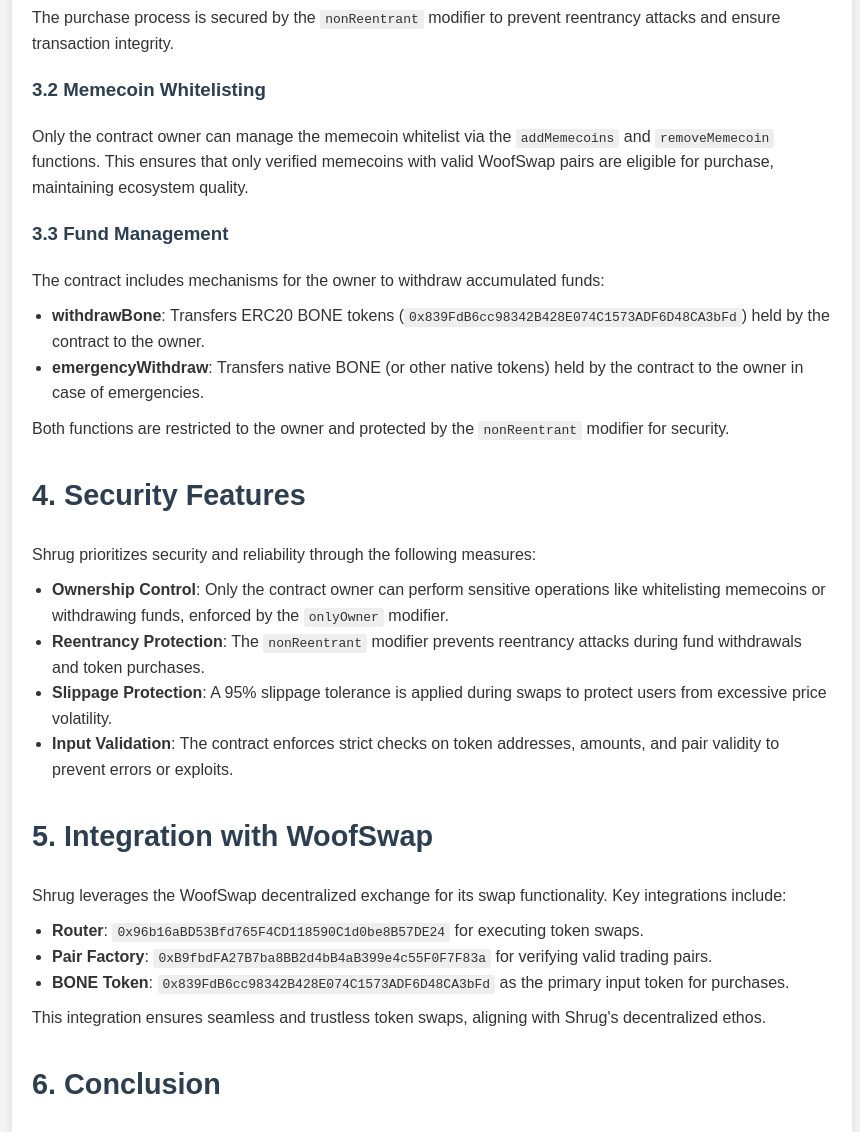
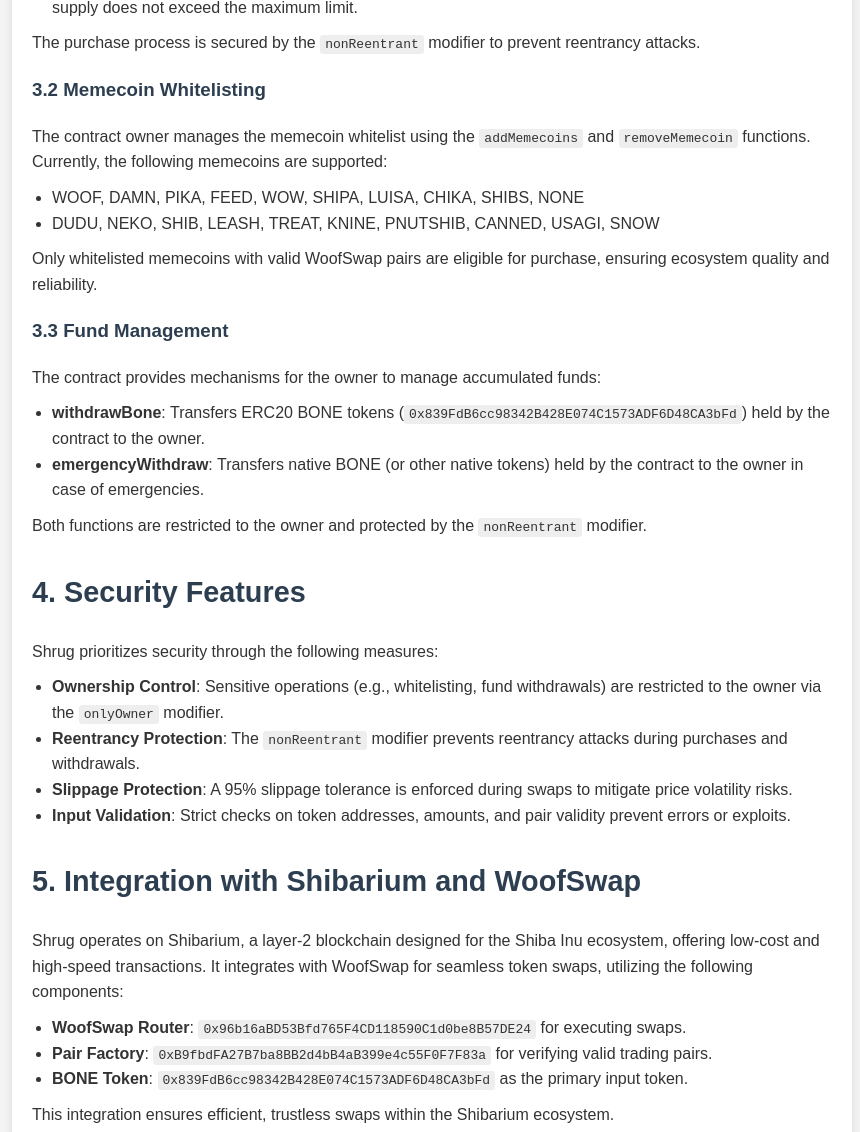
Before and after one commit to Shibfun/shrug, a plain HTML site: page Whitepaper/index.html in a window 1280 px wide. Shown: the part 1236-2368 px from the top of the page, without its empty margins (208-1068 px from the left). Drawn offline with Linux system fonts and the light colour scheme.

Commit message:
Update index.html

```diff
--- a/Whitepaper/index.html
+++ b/Whitepaper/index.html
@@ -60,7 +60,7 @@
         <h1>Shrug Whitepaper</h1>
         <div class="section">
             <h2>1. Project Overview</h2>
-            <p>Shrug is a decentralized token project built on the Ethereum blockchain, designed to facilitate an innovative token purchase and reward mechanism integrated with the WoofSwap decentralized exchange. The Shrug token (symbol: SHRUG) is an ERC20 token that incentivizes participation in the memecoin ecosystem. Users can purchase whitelisted memecoins using a fixed amount of BONE tokens and receive SHRUG tokens as a reward. Shrug aims to promote engagement in the memecoin market while ensuring security and transparency.</p>
+            <p>Shrug is a decentralized token project deployed on the Shibarium blockchain, a layer-2 solution for the Shiba Inu ecosystem. Integrated with the WoofSwap decentralized exchange, Shrug introduces an innovative mechanism for purchasing whitelisted memecoins and rewarding users with Shrug tokens (symbol: SHRUG), an ERC20 token. Users can pay a fixed amount of BONE to acquire supported memecoins and receive SHRUG tokens as an incentive. Shrug aims to foster engagement within the Shibarium memecoin ecosystem while ensuring security, transparency, and decentralization.</p>
             <div class="highlight">
                 <p><strong>Core Functionality</strong>: Users pay 0.01 BONE to purchase whitelisted memecoins via WoofSwap and receive 1,000,000 SHRUG tokens as a reward.</p>
             </div>
@@ -83,51 +83,56 @@
         <div class="section">
             <h2>3. Core Mechanisms</h2>
             <h3>3.1 Purchase Mechanism</h3>
-            <p>Users can participate in the Shrug ecosystem by calling the <code>buy</code> function, which requires sending exactly 0.01 BONE to purchase a whitelisted memecoin. The process is as follows:</p>
+            <p>Users participate in the Shrug ecosystem by calling the <code>buy</code> function, sending exactly 0.01 BONE to purchase a whitelisted memecoin. The process includes:</p>
             <ul>
-                <li><strong>Input Validation</strong>: The contract verifies that the sent amount is 0.01 BONE and the target token is a whitelisted memecoin with a valid WoofSwap pair.</li>
+                <li><strong>Input Validation</strong>: The contract verifies the sent amount (0.01 BONE), ensures the target token is whitelisted, and confirms a valid WoofSwap pair exists.</li>
                 <li><strong>Swap Execution</strong>: The contract interacts with the WoofSwap router (<code>0x96b16aBD53Bfd765F4CD118590C1d0be8B57DE24</code>) to swap BONE for the target memecoin, applying a 95% slippage tolerance and a 300-second deadline extension.</li>
                 <li><strong>Reward Distribution</strong>: Upon successful swap, the user receives 1,000,000 SHRUG tokens, provided the total supply does not exceed the maximum limit.</li>
             </ul>
-            <p>The purchase process is secured by the <code>nonReentrant</code> modifier to prevent reentrancy attacks and ensure transaction integrity.</p>
+            <p>The purchase process is secured by the <code>nonReentrant</code> modifier to prevent reentrancy attacks.</p>
 
             <h3>3.2 Memecoin Whitelisting</h3>
-            <p>Only the contract owner can manage the memecoin whitelist via the <code>addMemecoins</code> and <code>removeMemecoin</code> functions. This ensures that only verified memecoins with valid WoofSwap pairs are eligible for purchase, maintaining ecosystem quality.</p>
+            <p>The contract owner manages the memecoin whitelist using the <code>addMemecoins</code> and <code>removeMemecoin</code> functions. Currently, the following memecoins are supported:</p>
+            <ul>
+                <li>WOOF, DAMN, PIKA, FEED, WOW, SHIPA, LUISA, CHIKA, SHIBS, NONE</li>
+                <li>DUDU, NEKO, SHIB, LEASH, TREAT, KNINE, PNUTSHIB, CANNED, USAGI, SNOW</li>
+            </ul>
+            <p>Only whitelisted memecoins with valid WoofSwap pairs are eligible for purchase, ensuring ecosystem quality and reliability.</p>
 
             <h3>3.3 Fund Management</h3>
-            <p>The contract includes mechanisms for the owner to withdraw accumulated funds:</p>
+            <p>The contract provides mechanisms for the owner to manage accumulated funds:</p>
             <ul>
                 <li><strong>withdrawBone</strong>: Transfers ERC20 BONE tokens (<code>0x839FdB6cc98342B428E074C1573ADF6D48CA3bFd</code>) held by the contract to the owner.</li>
                 <li><strong>emergencyWithdraw</strong>: Transfers native BONE (or other native tokens) held by the contract to the owner in case of emergencies.</li>
             </ul>
-            <p>Both functions are restricted to the owner and protected by the <code>nonReentrant</code> modifier for security.</p>
+            <p>Both functions are restricted to the owner and protected by the <code>nonReentrant</code> modifier.</p>
         </div>
 
         <div class="section">
             <h2>4. Security Features</h2>
-            <p>Shrug prioritizes security and reliability through the following measures:</p>
+            <p>Shrug prioritizes security through the following measures:</p>
             <ul>
-                <li><strong>Ownership Control</strong>: Only the contract owner can perform sensitive operations like whitelisting memecoins or withdrawing funds, enforced by the <code>onlyOwner</code> modifier.</li>
-                <li><strong>Reentrancy Protection</strong>: The <code>nonReentrant</code> modifier prevents reentrancy attacks during fund withdrawals and token purchases.</li>
-                <li><strong>Slippage Protection</strong>: A 95% slippage tolerance is applied during swaps to protect users from excessive price volatility.</li>
-                <li><strong>Input Validation</strong>: The contract enforces strict checks on token addresses, amounts, and pair validity to prevent errors or exploits.</li>
+                <li><strong>Ownership Control</strong>: Sensitive operations (e.g., whitelisting, fund withdrawals) are restricted to the owner via the <code>onlyOwner</code> modifier.</li>
+                <li><strong>Reentrancy Protection</strong>: The <code>nonReentrant</code> modifier prevents reentrancy attacks during purchases and withdrawals.</li>
+                <li><strong>Slippage Protection</strong>: A 95% slippage tolerance is enforced during swaps to mitigate price volatility risks.</li>
+                <li><strong>Input Validation</strong>: Strict checks on token addresses, amounts, and pair validity prevent errors or exploits.</li>
             </ul>
         </div>
 
         <div class="section">
-            <h2>5. Integration with WoofSwap</h2>
-            <p>Shrug leverages the WoofSwap decentralized exchange for its swap functionality. Key integrations include:</p>
+            <h2>5. Integration with Shibarium and WoofSwap</h2>
+            <p>Shrug operates on Shibarium, a layer-2 blockchain designed for the Shiba Inu ecosystem, offering low-cost and high-speed transactions. It integrates with WoofSwap for seamless token swaps, utilizing the following components:</p>
             <ul>
-                <li><strong>Router</strong>: <code>0x96b16aBD53Bfd765F4CD118590C1d0be8B57DE24</code> for executing token swaps.</li>
+                <li><strong>WoofSwap Router</strong>: <code>0x96b16aBD53Bfd765F4CD118590C1d0be8B57DE24</code> for executing swaps.</li>
                 <li><strong>Pair Factory</strong>: <code>0xB9fbdFA27B7ba8BB2d4bB4aB399e4c55F0F7F83a</code> for verifying valid trading pairs.</li>
-                <li><strong>BONE Token</strong>: <code>0x839FdB6cc98342B428E074C1573ADF6D48CA3bFd</code> as the primary input token for purchases.</li>
+                <li><strong>BONE Token</strong>: <code>0x839FdB6cc98342B428E074C1573ADF6D48CA3bFd</code> as the primary input token.</li>
             </ul>
-            <p>This integration ensures seamless and trustless token swaps, aligning with Shrug's decentralized ethos.</p>
+            <p>This integration ensures efficient, trustless swaps within the Shibarium ecosystem.</p>
         </div>
 
         <div class="section">
             <h2>6. Conclusion</h2>
-            <p>Shrug introduces a novel approach to memecoin engagement by combining token purchases with a rewarding SHRUG token distribution model. By integrating with WoofSwap and prioritizing security, Shrug offers a transparent and user-friendly platform for memecoin enthusiasts. The project is designed to foster participation in the memecoin ecosystem while maintaining fairness and decentralization.</p>
+            <p>Shrug offers a unique approach to memecoin engagement on Shibarium by combining token purchases with a rewarding SHRUG token distribution model. With a curated whitelist of memecoins, robust security features, and seamless integration with WoofSwap, Shrug provides a transparent and user-friendly platform for memecoin enthusiasts. The project is designed to drive participation in the Shibarium memecoin ecosystem while upholding decentralization and fairness.</p>
         </div>
     </div>
 </body>
```
